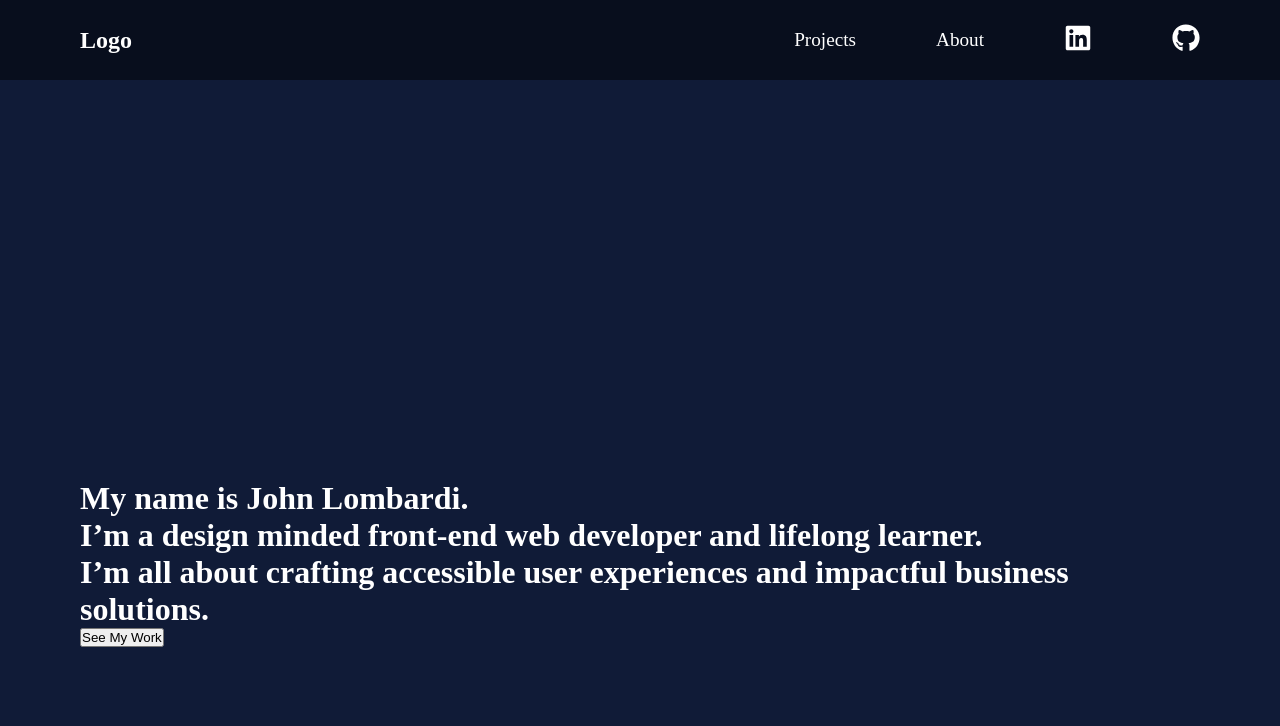
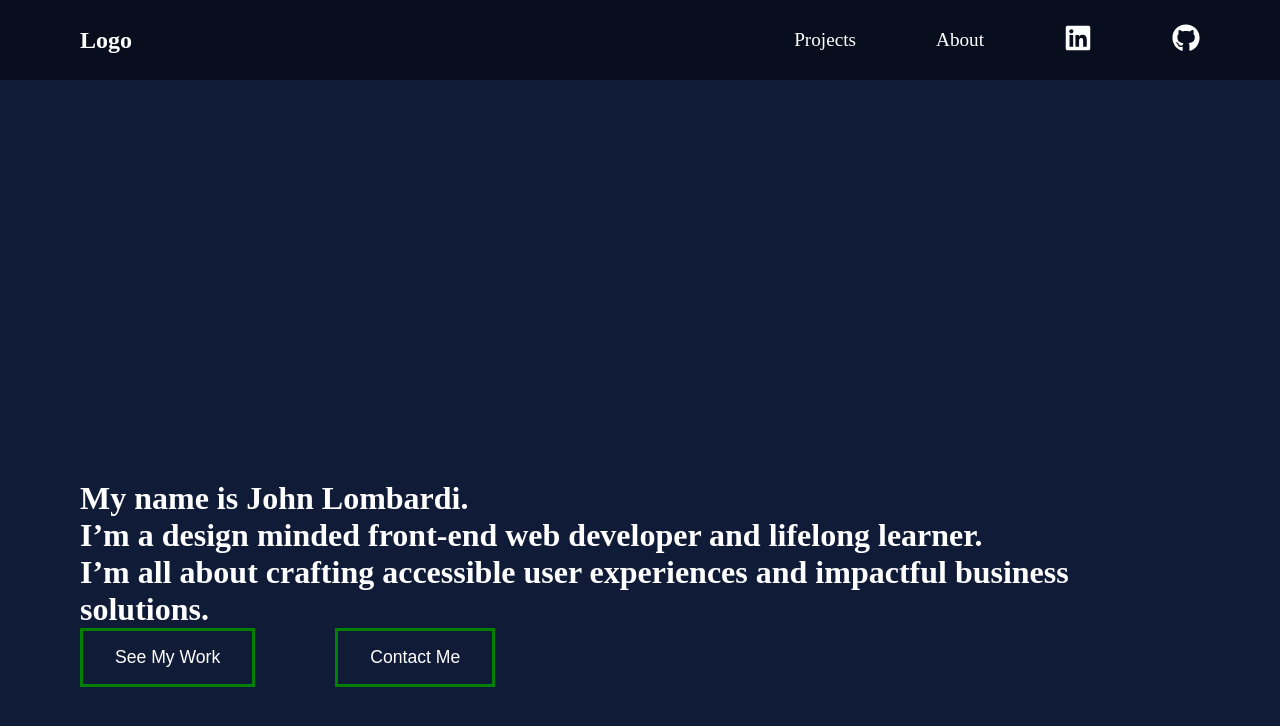
Before and after one commit to johnlombardi389/port, a React (Vite) app: page / in a window 1280 px wide. Shown: the top 726 px of the page. Built offline with nearby package versions, Linux system fonts and the light colour scheme.

Commit message:
Set padding, font-size, and hover of intro page buttons

```diff
--- a/src/components/IntroSection.jsx
+++ b/src/components/IntroSection.jsx
@@ -32,7 +32,10 @@ function IntroSection() {
         </div>
       </div>
 
-      <button>See My Work</button>
+      <div className="btn-container">
+        <button className="intro-btn">See My Work</button>
+        <button className="intro-btn">Contact Me</button>
+      </div>
     </div>
   );
 }
--- a/src/styles/_home.scss
+++ b/src/styles/_home.scss
@@ -13,3 +13,17 @@
     font-size: 2rem;
   }
 }
+
+.intro-btn {
+  margin-right: 5rem;
+  padding: 1rem 2rem;
+  font-size: 1.1rem;
+  border: 3px solid green;
+  background: transparent;
+  color: white;
+  transition: all 0.5s ease;
+  &:hover {
+    background-color: green;
+    color: white;
+  }
+}
--- a/src/styles/app.scss
+++ b/src/styles/app.scss
@@ -11,3 +11,7 @@
 body {
   background-color: $bodyBack;
 }
+
+.btn-container {
+  display: flex;
+}
```
